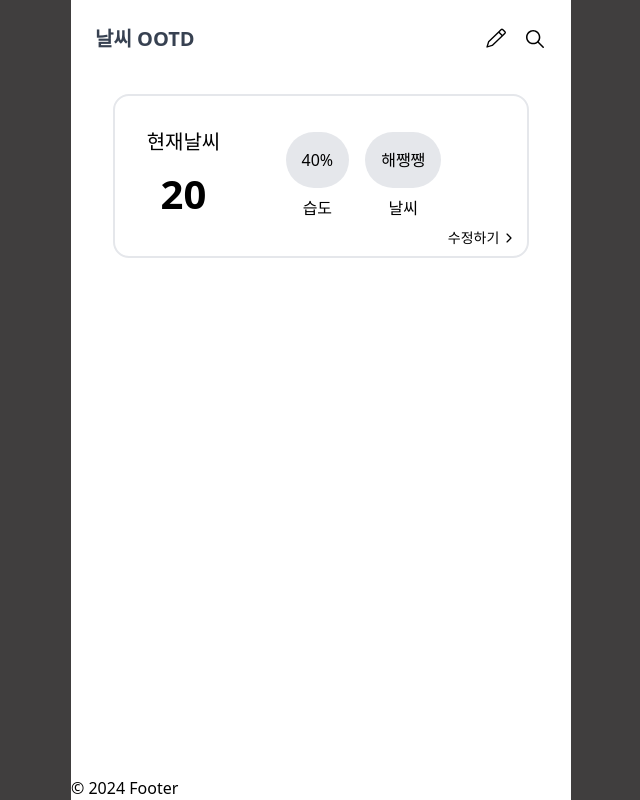
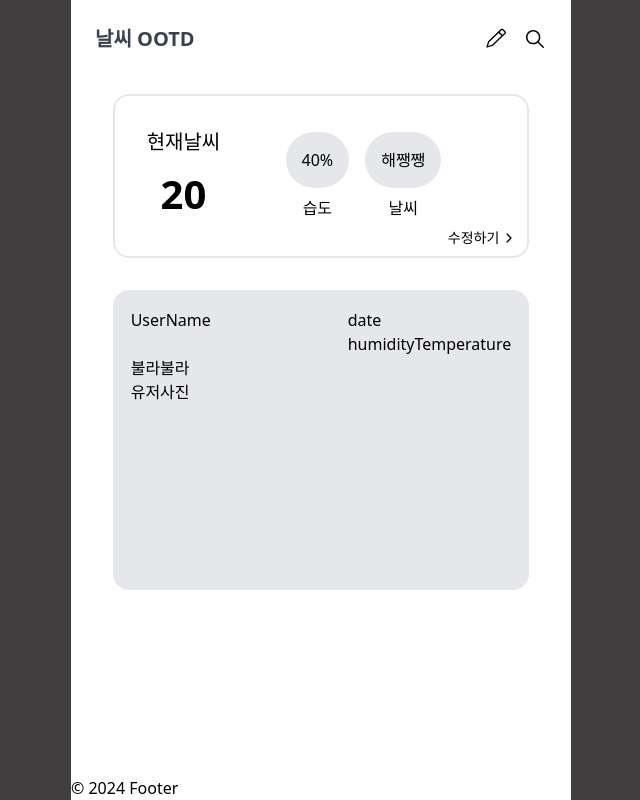
Before and after one commit to OneulUi/client, a Next.js app: page /ootd in a window 1280 px wide. Shown: the whole page, without its empty margins (319-959 px from the left). Built offline with nearby package versions, Linux system fonts and the light colour scheme.

Commit message:
Feat:ootd_UserComponent 레이아웃 구현

```diff
--- a/app/ootd/page.tsx
+++ b/app/ootd/page.tsx
@@ -1,4 +1,5 @@
 import Header from "@/components/ootd/Header";
+import UserComponent from "@/components/ootd/UserComponent";
 import Weather from "@/components/ootd/Weather";
 import { GoPencil } from "react-icons/go";
 import { IoIosSearch } from "react-icons/io";
@@ -13,6 +14,7 @@ export default function Ootd() {
         </span>
       </section>
       <Weather />
+      <UserComponent />
     </main>
   );
 }
--- a/app/ootd/write/page.tsx
+++ b/app/ootd/write/page.tsx
@@ -3,7 +3,7 @@ import { ChangeEvent, useState } from "react";
 import Image from "next/image";
 import Weather from "@/components/ootd/Weather";
 import Header from "@/components/ootd/Header";
-import Text from "@/components/ootd/Text";
+import WriteOotd from "@/components/ootd/WriteOotd";
 export default function OotdWrite() {
   const [uploadImgUrl, setUploadImgUrl] = useState("");
 
@@ -40,7 +40,7 @@ export default function OotdWrite() {
       </section>
 
       <Weather />
-      <Text />
+      <WriteOotd />
     </main>
   );
 }
--- /dev/null
+++ b/components/ootd/UserComponent.tsx
@@ -0,0 +1,21 @@
+export default function UserComponent() {
+  return (
+    <>
+      {" "}
+      <section className="flex flex-col border-2 rounded-2xl p-4 w-5/6 m-4 h-[300px] bg-gray-200">
+        <div className="flex justify-between">
+          <span className="font-thin">UserName</span>
+          <div className="flex flex-col">
+            <span>date</span>
+            <div>
+              <span>humidity</span>
+              <span>Temperature</span>
+            </div>
+          </div>
+        </div>
+        <article>불라불라</article>
+        <div>유저사진</div>
+      </section>
+    </>
+  );
+}
--- a/components/ootd/Text.tsx
+++ b/components/ootd/WriteOotd.tsx
@@ -1,4 +1,4 @@
-export default function Text() {
+export default function WriteOotd() {
   return (
     <>
       <section className="flex border-2 rounded-2xl p-4 w-5/6 m-4 h-[300px] bg-gray-200">
```
